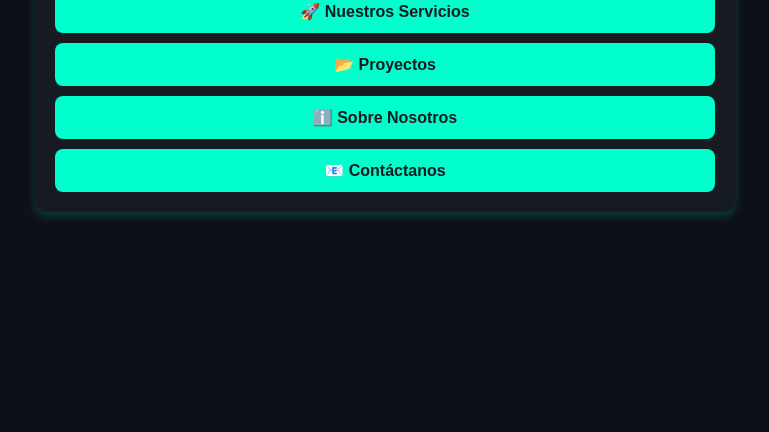
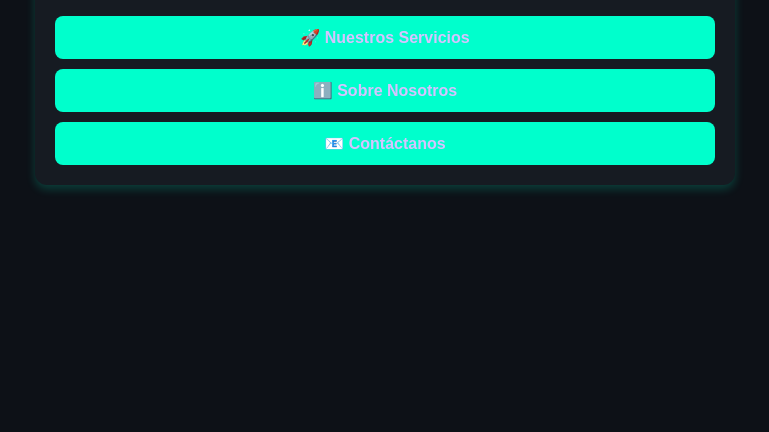
Before and after one commit to Yassirhicham/EVOLLAR, a plain HTML site: page index.html in a window 1280 px wide. Shown: the part 368-800 px from the top of the page, without its empty margins (255-1024 px from the left). Drawn offline with Linux system fonts and the light colour scheme.

Commit message:
Update index.html

```diff
--- a/index.html
+++ b/index.html
@@ -53,7 +53,7 @@
             display: block;
             padding: 12px;
             background: #00ffcc;
-            color: #161b22;
+            color: #d6c3ff;
             font-weight: bold;
             text-decoration: none;
             border-radius: 8px;
@@ -72,7 +72,6 @@
         <p>Impulsando la innovación con tecnología de vanguardia</p>
         <div class="menu">
             <a href="servicios.html">🚀 Nuestros Servicios</a>
-            <a href="proyectos.html">📂 Proyectos</a>
             <a href="nosotros.html">ℹ️ Sobre Nosotros</a>
             <a href="contacto.html">📧 Contáctanos</a>
         </div>
```
